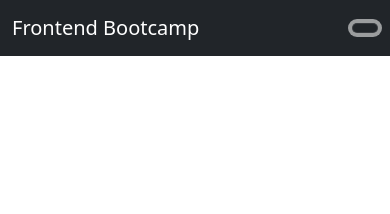
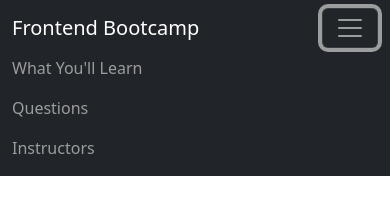
Before and after one commit to caleblecomte/bootstrap-site, a plain HTML site: page index.html in a window 390 px wide. Both pictures are taken after a click on the button 365 px from the left and 28 px from the top of the page. Drawn offline with nearby package versions, Linux system fonts and the light colour scheme.

Commit message:
Add navmenu hamburger

```diff
--- a/index.html
+++ b/index.html
@@ -10,10 +10,11 @@
         <nav class="navbar navbar-expand-lg bg-dark navbar-dark">
             <div class="container">
                 <a href="#" class="navbar-brand">Frontend Bootcamp</a>
-                <button class="navbar-toggler">
+                <button class="navbar-toggler" type="button" data-bs-toggle="collapse" data-bs-target="#navmenu">
 
+                <span class="navbar-toggler-icon"></span>
                 </button>
-                <div class="collapse navbar-collapse">
+                <div class="collapse navbar-collapse" id="navmenu">
                     <ul class="navbar-nav ms-auto">
                         <li class="nav-item">
                             <a href="#learn" class="nav-link">What You'll Learn</a>
```
